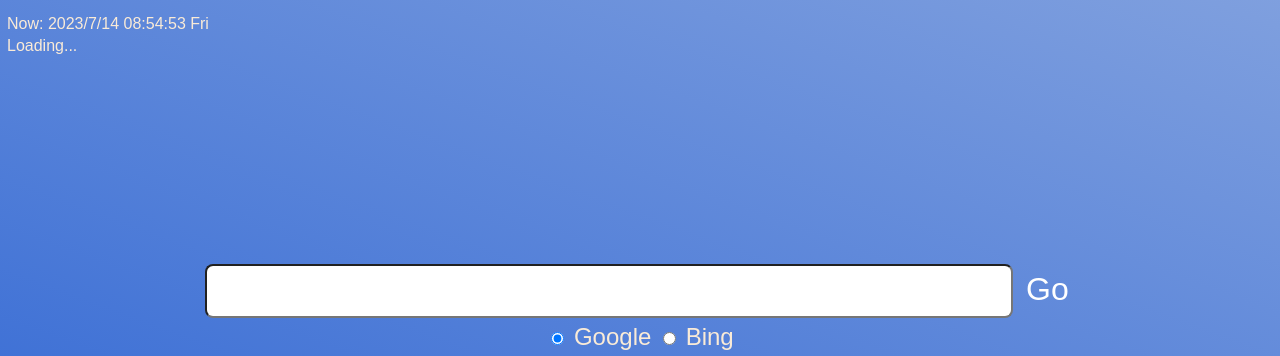
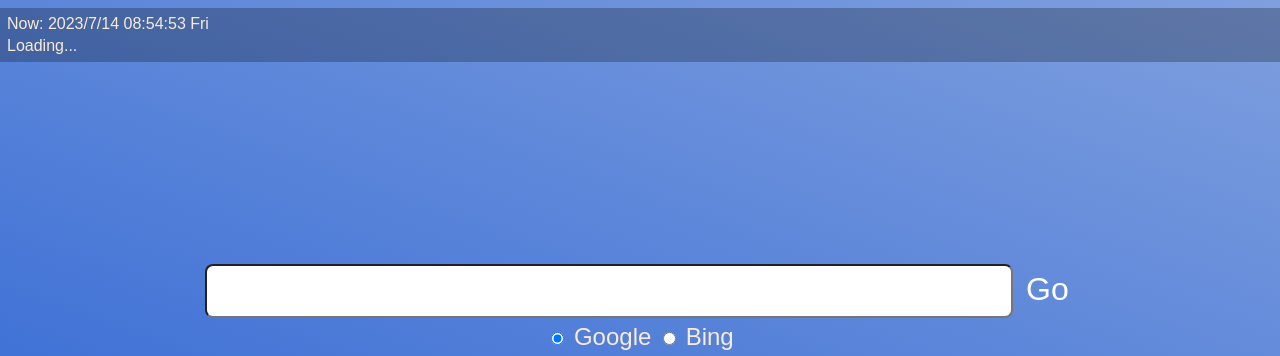
Before and after one commit to Gugugugugutian/Gugugugugutian.github.io, a PHP site: page /index.html in a window 1280 px wide. Shown: the part 64-420 px from the top of the page. Run offline with PHP 8.4, Linux system fonts and the light colour scheme.

Commit message:
Update nav.css

```diff
--- a/nav.css
+++ b/nav.css
@@ -98,6 +98,7 @@ label:hover {
     width: 100vi;
     font-size: 2vh;
     padding: 5px;
+    background-color: rgba(0, 0, 0, 0.25);
 }
 .info p{
     color: antiquewhite;
```
